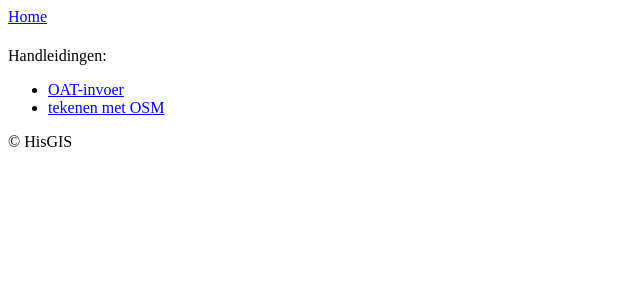
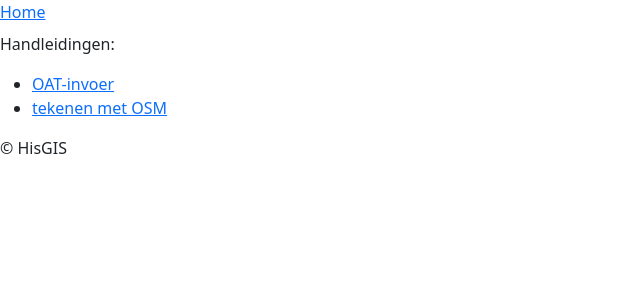
Before and after one commit to heinsr/hisgis-handleiding-md, a Jekyll site: the page built from index.md, in a window 1280 px wide. Shown: the top 300 px of the page, without its empty margins (0-640 px from the left). Built offline with Jekyll 4.4.1, drawn with Linux system fonts in a browser that asks for light colours; our own code applies the rules of GitHub Pages for plain Markdown files.

Commit message:
Update default.html

```diff
--- a/_layouts/default.html
+++ b/_layouts/default.html
@@ -4,6 +4,7 @@
     <meta charset="utf-8">
     <title>{{ page.title }}</title>
     <link rel="stylesheet" href="/css/style.css">
+    <link href="https://cdn.jsdelivr.net/npm/bootstrap@5.2.0/dist/css/bootstrap.min.css" rel="stylesheet" integrity="sha384-gH2yIJqKdNHPEq0n4Mqa/HGKIhSkIHeL5AyhkYV8i59U5AR6csBvApHHNl/vI1Bx" crossorigin="anonymous">
   </head>
   <body>
     <nav>
@@ -16,5 +17,6 @@
     <footer>
       &copy; HisGIS
     </footer>
+    <script src="https://cdn.jsdelivr.net/npm/bootstrap@5.2.0/dist/js/bootstrap.bundle.min.js" integrity="sha384-A3rJD856KowSb7dwlZdYEkO39Gagi7vIsF0jrRAoQmDKKtQBHUuLZ9AsSv4jD4Xa" crossorigin="anonymous"></script>
   </body>
 </html>
```
